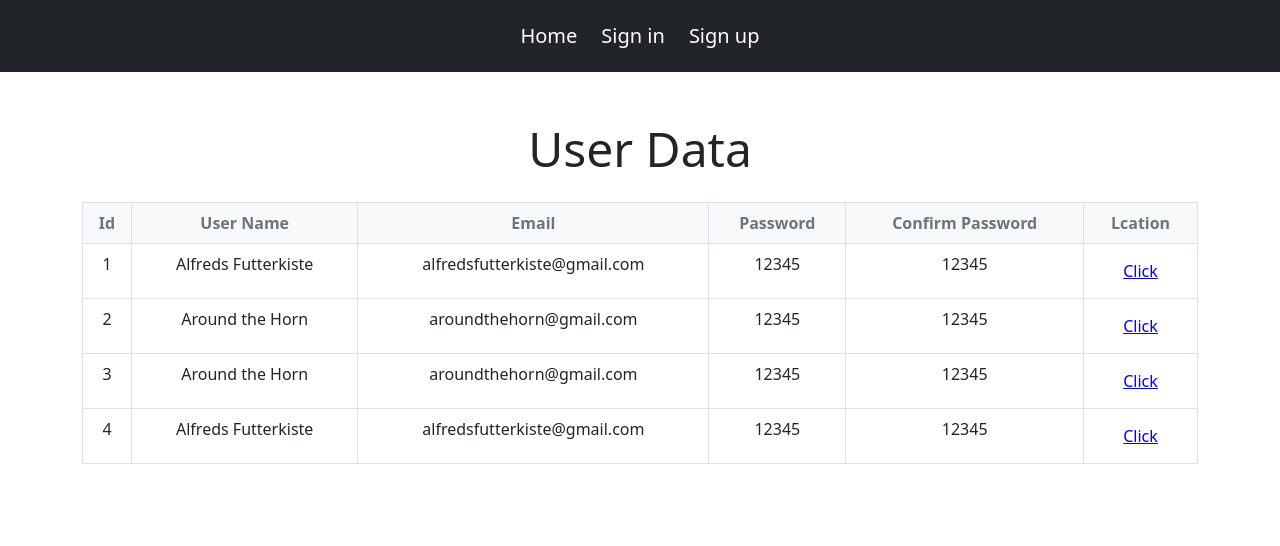
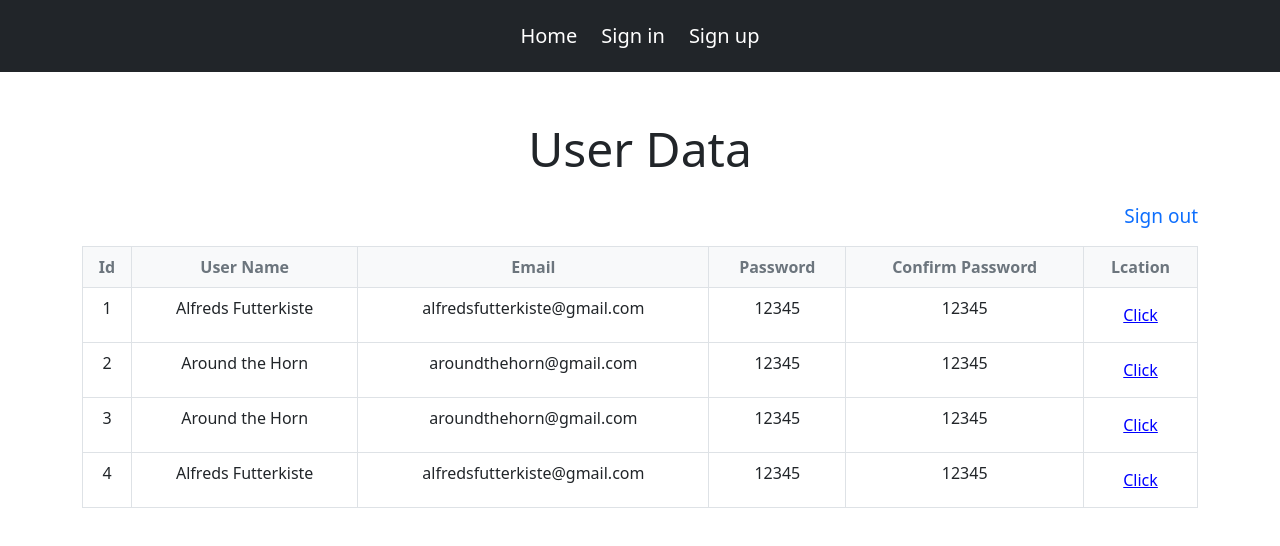
Before and after one commit to Web-Developm/forms-routing, an Angular app: page /data in a window 1280 px wide. Shown: the top 546 px of the page. Built offline with nearby package versions, Linux system fonts and the light colour scheme.

Commit message:
sign out added

```diff
--- a/src/app/data/data.component.css
+++ b/src/app/data/data.component.css
@@ -0,0 +1,8 @@
+p{
+  font-size:19px;
+}
+
+a{
+  text-decoration: none;
+
+}
--- a/src/app/data/data.component.html
+++ b/src/app/data/data.component.html
@@ -1,5 +1,7 @@
 <div class="container">
   <h2 class="display-5 text-center mb-4">User Data</h2>
+
+  <p class="text-end"><a href="http://localhost:4200/title">Sign out</a></p>
 
   <table class="table table-hover table-bordered">
     <thead class="bg-light text-secondary text-center">
--- a/src/app/sign-up/sign-up.component.css
+++ b/src/app/sign-up/sign-up.component.css
@@ -6,4 +6,9 @@ form{
   max-width:30em;
   margin:auto;
   text-align:center;
+
 }
+
+.container{
+
+}
```
Also changed, not shown: 1 other file (tests, documents, lock files or other folders).
